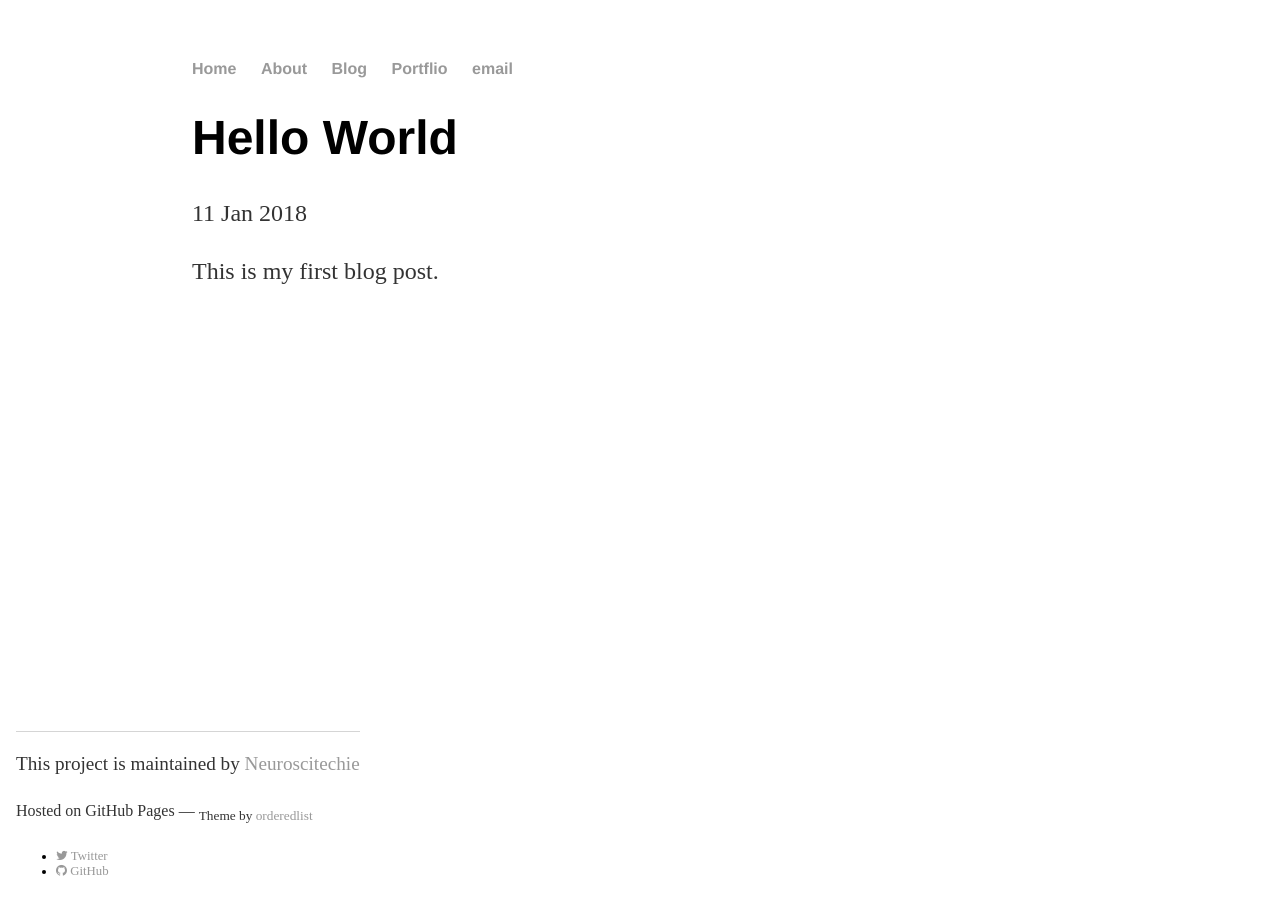
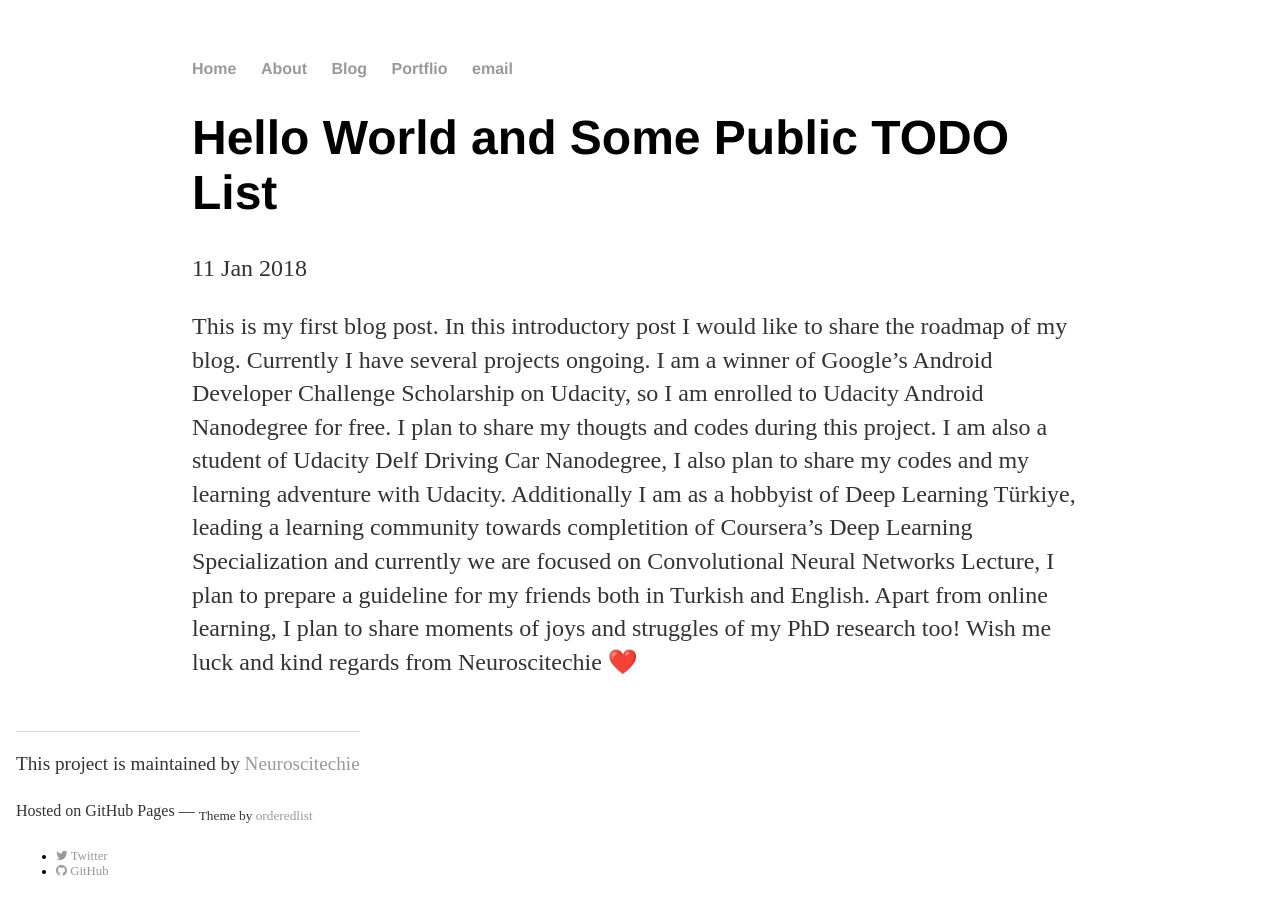
Before and after one commit to inantubek/meltemiatay.github.io, a Jekyll site: the page built from _posts/2017-12-02-Hello World.md, in a window 1280 px wide. Built offline with Jekyll 4.4.1, drawn with Linux system fonts in a browser that asks for light colours; nearby versions of some CDN libraries.

Commit message:
Update 2017-12-02-Hello World.md

```diff
--- a/_posts/2017-12-02-Hello World.md
+++ b/_posts/2017-12-02-Hello World.md
@@ -1,7 +1,14 @@
 ---
 layout: post
-title: 'Hello World'
+title: 'Hello World and Some Public TODO List '
 date: '2018-01-11 00:49:00 -0400'
 categories: tech
 ---
 This is my first blog post.
+In this introductory post I would like to share the roadmap of my blog.
+Currently I have several projects ongoing. I am a winner of Google's Android Developer Challenge Scholarship on Udacity, so I am enrolled to Udacity Android Nanodegree for free. I plan to share my thougts and codes during this project.
+I am also a student of Udacity Delf Driving Car Nanodegree, I also plan to share my codes and my learning adventure with Udacity.
+Additionally I am as a hobbyist of Deep Learning Türkiye, leading a learning community towards completition of Coursera's Deep Learning Specialization and currently we are focused on Convolutional Neural Networks Lecture, I plan to prepare a guideline for my friends both in Turkish and English.
+Apart from online learning, I plan to share moments of joys and struggles of my PhD research too!
+Wish me luck and
+kind regards from Neuroscitechie ❤️
```
